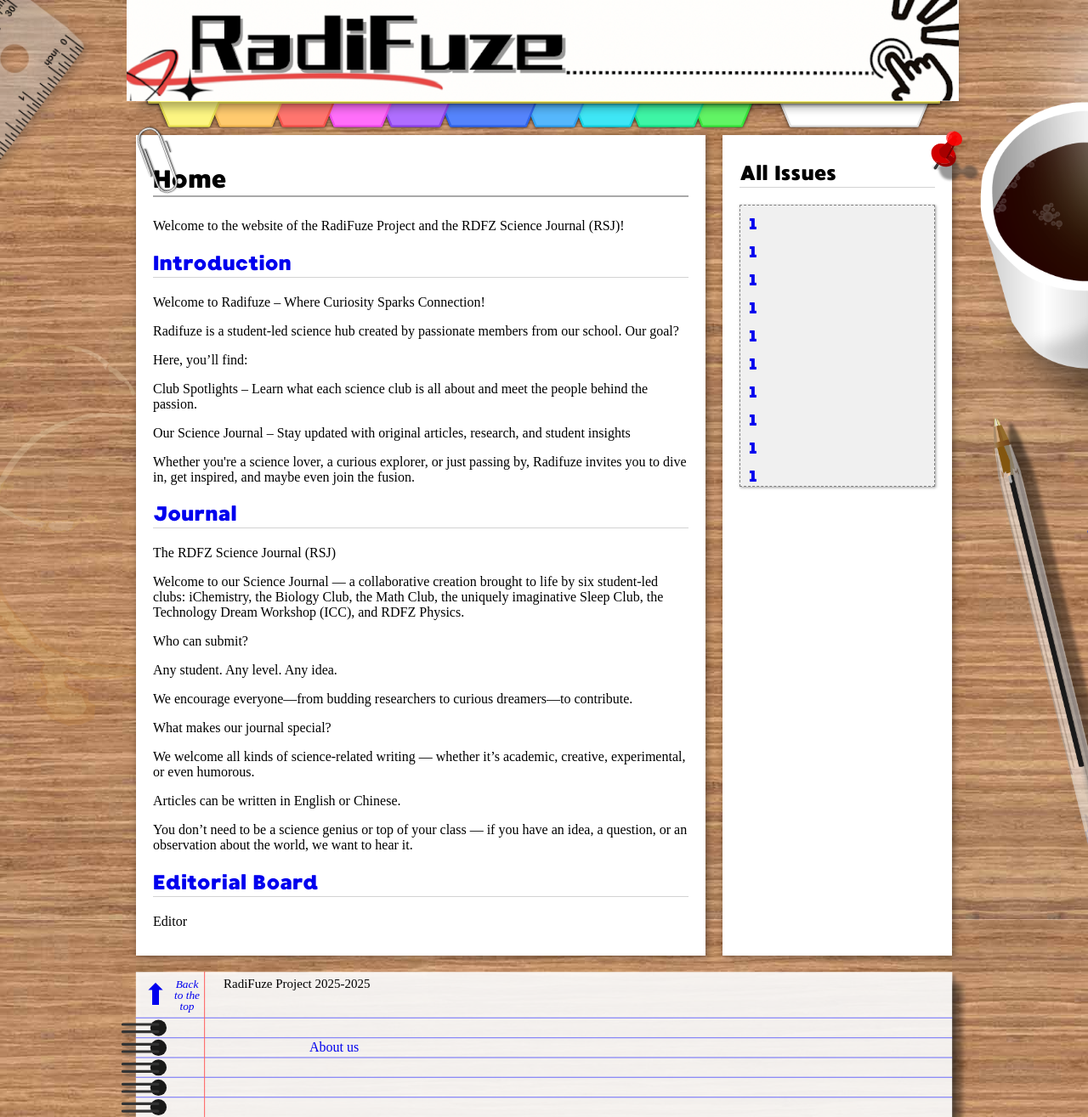
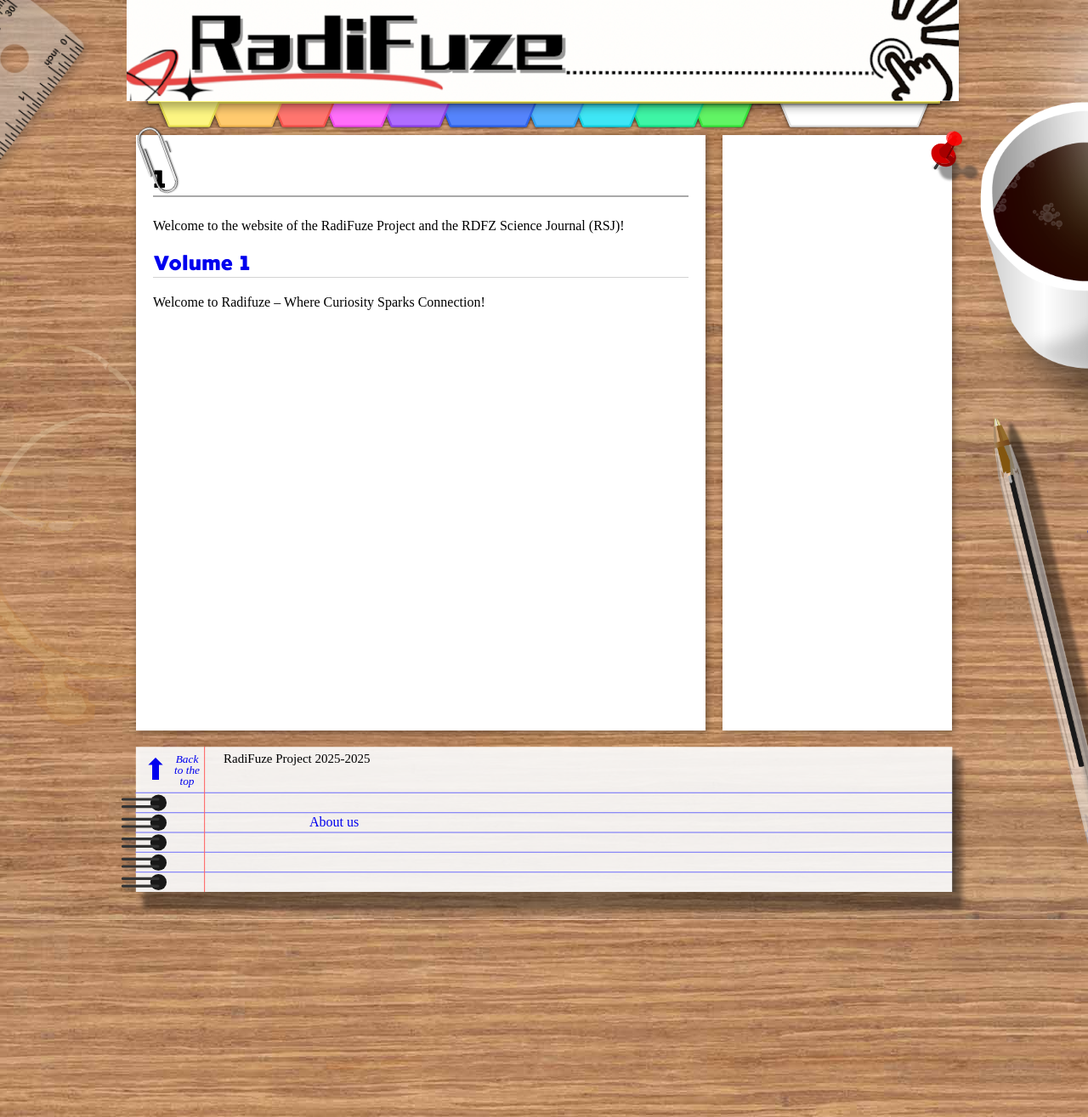
Before and after one commit to CareyRunboLi/radifuze.org, a Jekyll site: the page built from 1/index.html, in a window 1280 px wide. Shown: the whole page at 85% size. Built offline with Jekyll 4.4.1, drawn with Linux system fonts in a browser that asks for light colours; nearby versions of some CDN libraries; some web fonts are replaced; library files that are not in the unit come from our copies.

Commit message:
Update index.html

```diff
--- a/1/index.html
+++ b/1/index.html
@@ -7,53 +7,14 @@ scripts: <script src="slideshow/jquery-3.6.0.slim.min.js" defer></script>
 <main>
     <article>
         <div id="content">
-            <h1>Home</h1>
+            <h1>1</h1>
             <p>Welcome to the website of the RadiFuze Project and the RDFZ Science Journal (RSJ)!</p>
             <section>
-                <h2><a href="{{ site.baseurl }}/">Introduction</a></h2>
+                <h2><a href="{{ site.baseurl }}/">Volume 1</a></h2>
                 <p>Welcome to Radifuze – Where Curiosity Sparks Connection!</p>
-                <p>Radifuze is a student-led science hub created by passionate members from our school. Our goal?</p>
-                <p>Here, you’ll find:</p>
-                <p>Club Spotlights – Learn what each science club is all about and meet the people behind the passion.</p>
-                <p>Our Science Journal – Stay updated with original articles, research, and student insights</p>
-                <p>Whether you're a science lover, a curious explorer, or just passing by, Radifuze invites you to dive in, get inspired, and maybe even join the fusion.</p>
-            </section>
-
-            <section>
-                <h2><a href="{{ site.baseurl }}/">Journal</a></h2>
-                <p>The RDFZ Science Journal (RSJ)</p>
-                <p>Welcome to our Science Journal — a collaborative creation brought to life by six student-led clubs: iChemistry, the Biology Club, the Math Club, the uniquely imaginative Sleep Club, the Technology Dream Workshop (ICC), and RDFZ Physics.</p>
-                <p>Who can submit?</p>
-                <p>Any student. Any level. Any idea.</p>
-                <p>We encourage everyone—from budding researchers to curious dreamers—to contribute.</p>
-                <p>What makes our journal special?</p>
-                <p>We welcome all kinds of science-related writing — whether it’s academic, creative, experimental, or even humorous.</p>
-                <p>Articles can be written in English or Chinese.</p>
-                <p>You don’t need to be a science genius or top of your class — if you have an idea, a question, or an observation about the world, we want to hear it.</p>
-            </section>
-
-            <section>
-                <h2><a href="{{ site.baseurl }}/">Editorial Board</a></h2>
-                <p>Editor</p>
-            </section>
         </div>
     </article>
     <aside>
-        <div id="allissues">
-            <h2>All Issues</h2>
-            <section class="card">
-                <h3><a href="1">1</a></h3>
-                <h3><a href="1">1</a></h3>
-                <h3><a href="1">1</a></h3>
-                <h3><a href="1">1</a></h3>
-                <h3><a href="1">1</a></h3>
-                <h3><a href="1">1</a></h3>
-                <h3><a href="1">1</a></h3>
-                <h3><a href="1">1</a></h3>
-                <h3><a href="1">1</a></h3>
-                <h3><a href="1">1</a></h3>
-            </section>
-        </div>
     </aside>
     <script>const siteBaseUrl = "{{ site.baseurl }}";</script>
     <!-- <script src="{{ site.baseurl }}/slideshow/slideshow.js" defer></script> -->
```
